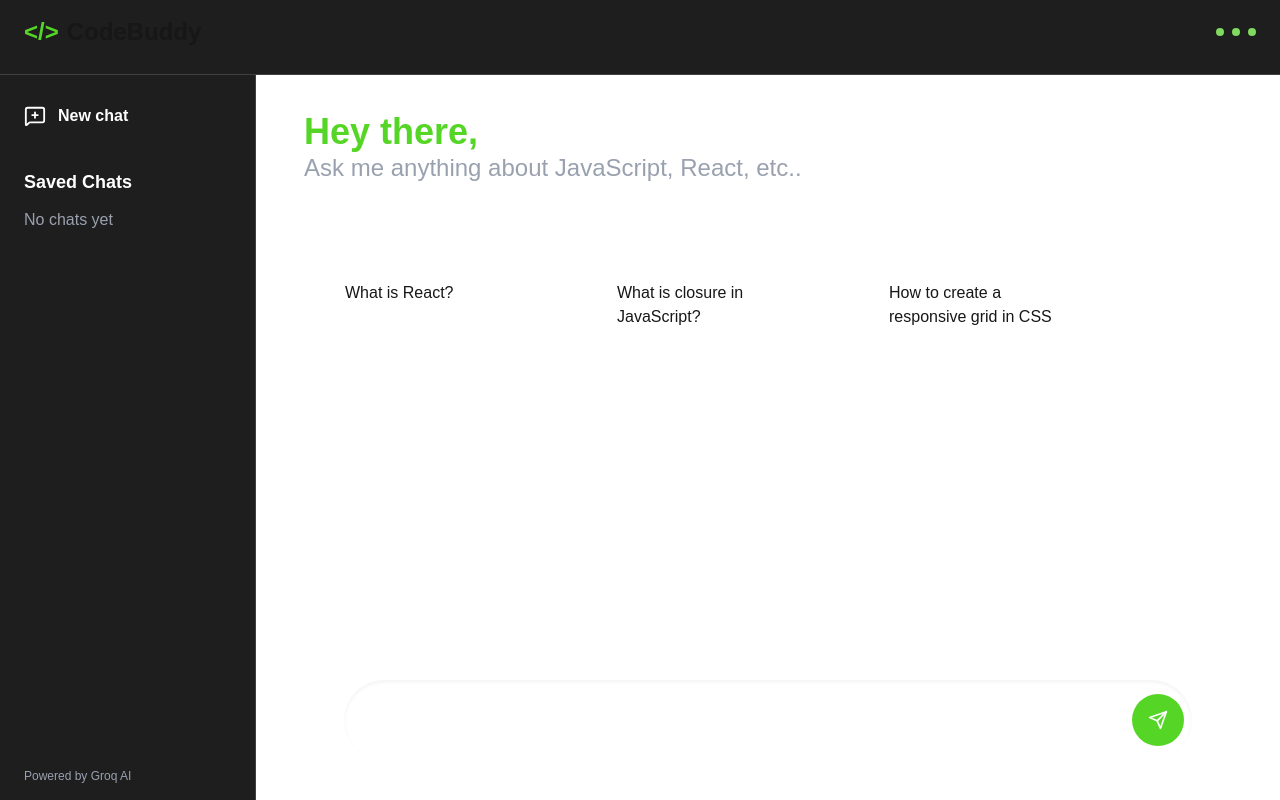
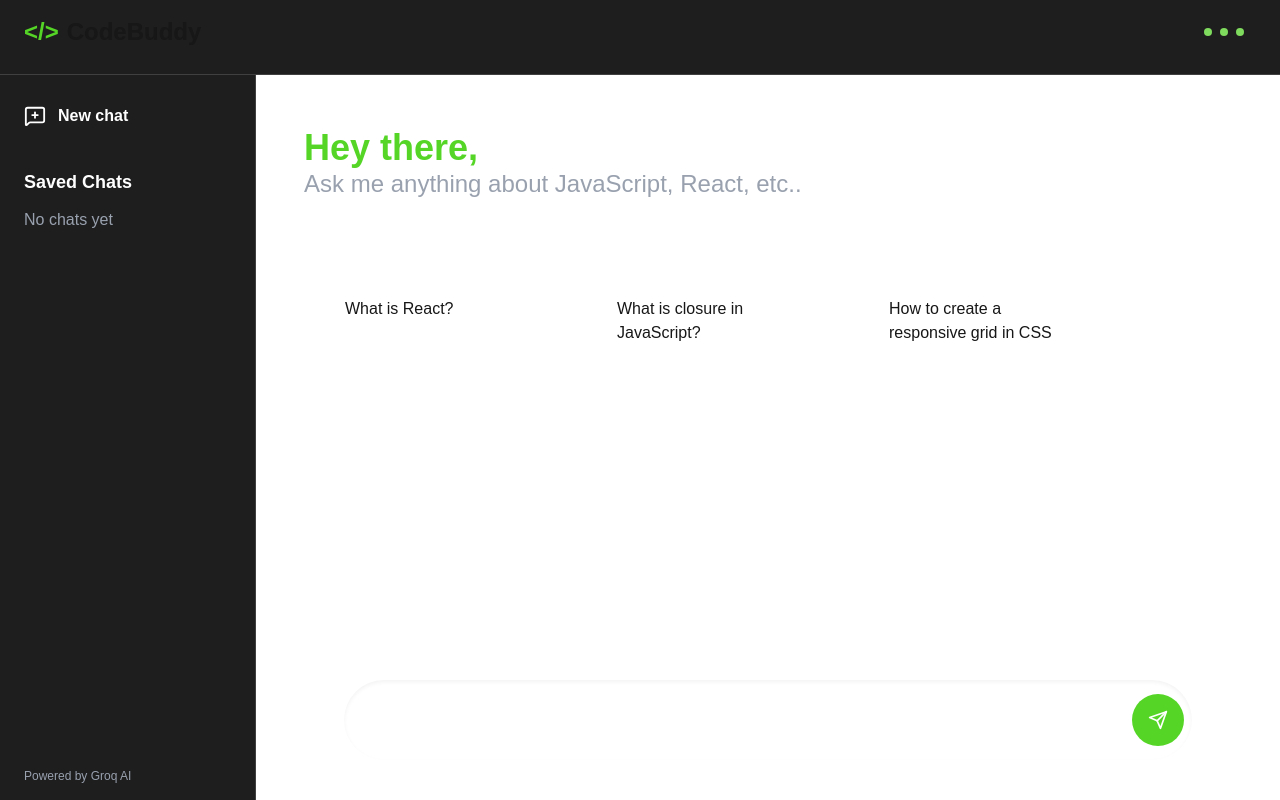
Before and after one commit to Fejiro-tech/CodeBuddy, a Next.js app: page /chatPage in a window 1280 px wide. Built offline with nearby package versions, Linux system fonts and the light colour scheme.

Commit message:
fixed pdding in chat container

```diff
--- a/app/components/TopBar.jsx
+++ b/app/components/TopBar.jsx
@@ -12,7 +12,7 @@ const TopBar = ({isMobileSidebarOpen, setIsMobileSidebarOpen}) => {
         <p className='text-[20px] md:text-[22px] lg:text-[24px] font-extrabold'>CodeBuddy</p>
       </Link>
 
-      <div className='gap-2 items-center hidden lg:flex'>
+      <div className='gap-2 items-center hidden lg:flex pr-3'>
 
         <span className='w-2 h-2 bg-[#7fdb5d] rounded-full'></span>
         <span className='w-2 h-2 bg-[#7fdb5d] rounded-full'></span>
--- a/app/components/chat/ChatContainer.jsx
+++ b/app/components/chat/ChatContainer.jsx
@@ -81,7 +81,7 @@ const ChatContainer = ({
 
   return (
     <div className=' flex flex-col items-center justify-center pt-20 px-6 md:px-10 min-h-screen '>
-      <div className='max-w-240 w-full flex-1 '>
+      <div className='max-w-240 w-full flex-1 mt-4'>
 
         {messages?.length === 0 ? (
           <div className='px-2'>
--- a/app/components/chat/SuggestedCard.jsx
+++ b/app/components/chat/SuggestedCard.jsx
@@ -13,7 +13,7 @@ const SuggestedCard = ({ onSelect }) => {
             <div
               key={idx}
               onClick={() => onSelect(question)}
-              className='w-44 md:w-64 text-sm lg:text-base bg-white/5 hover:bg-white/10 border border-white/10 px-4 lg:px-10 py-6 md:py-8 lg:py-10 rounded-2xl cursor-pointer '
+              className='w-46 md:w-64 text-sm lg:text-base bg-white/5 hover:bg-white/10 border border-white/10 px-4 lg:px-10 py-6 md:py-8 lg:py-10 rounded-2xl cursor-pointer '
               >
                 {question}
             </div>
--- a/app/components/chat/WelcomeScreen.jsx
+++ b/app/components/chat/WelcomeScreen.jsx
@@ -7,7 +7,7 @@ const WelcomeScreen = () => {
     <div className=''>
         <div className='py-8 leading-relaxed md:px-0'>
           <h1 className='text-2xl md:text-4xl text-[#55d627] font-semibold'>Hey there,</h1>
-          <p className='text-lg md:text-2xl font-medium text-gray-400'>Ask me anything about JavaScript, React, etc..</p>
+          <p className='text-base md:text-2xl font-medium text-gray-400'>Ask me anything about JavaScript, React, etc..</p>
         </div>
     </div>
   )
```
